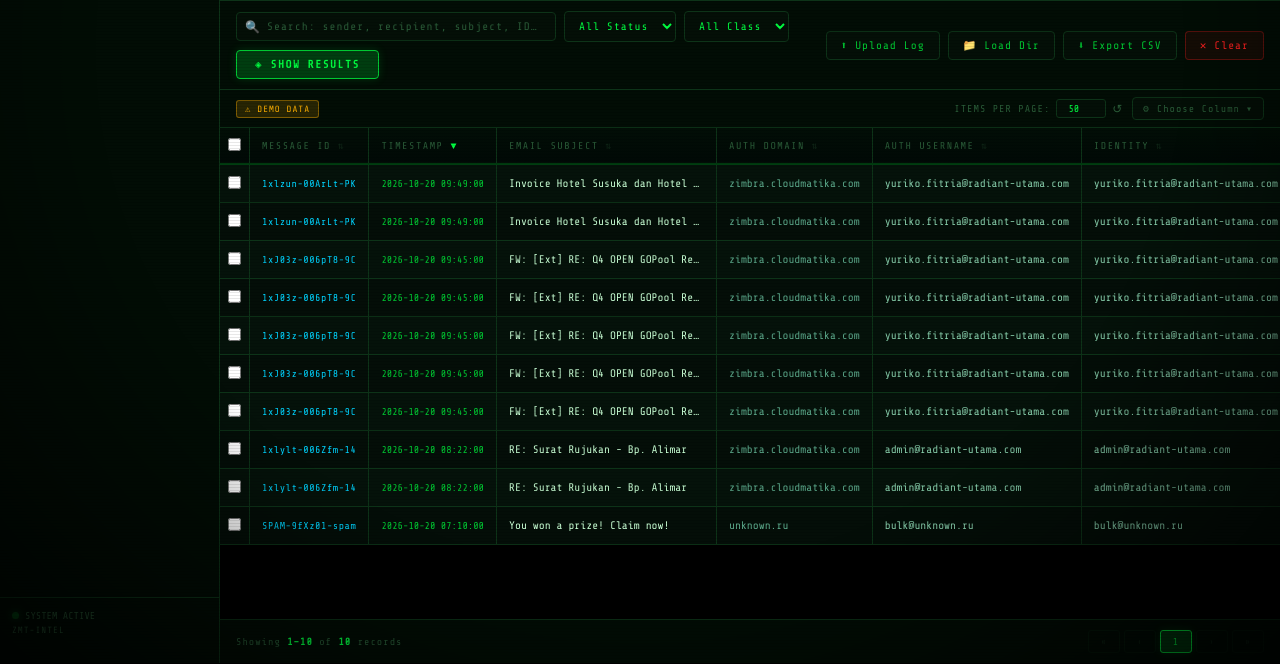
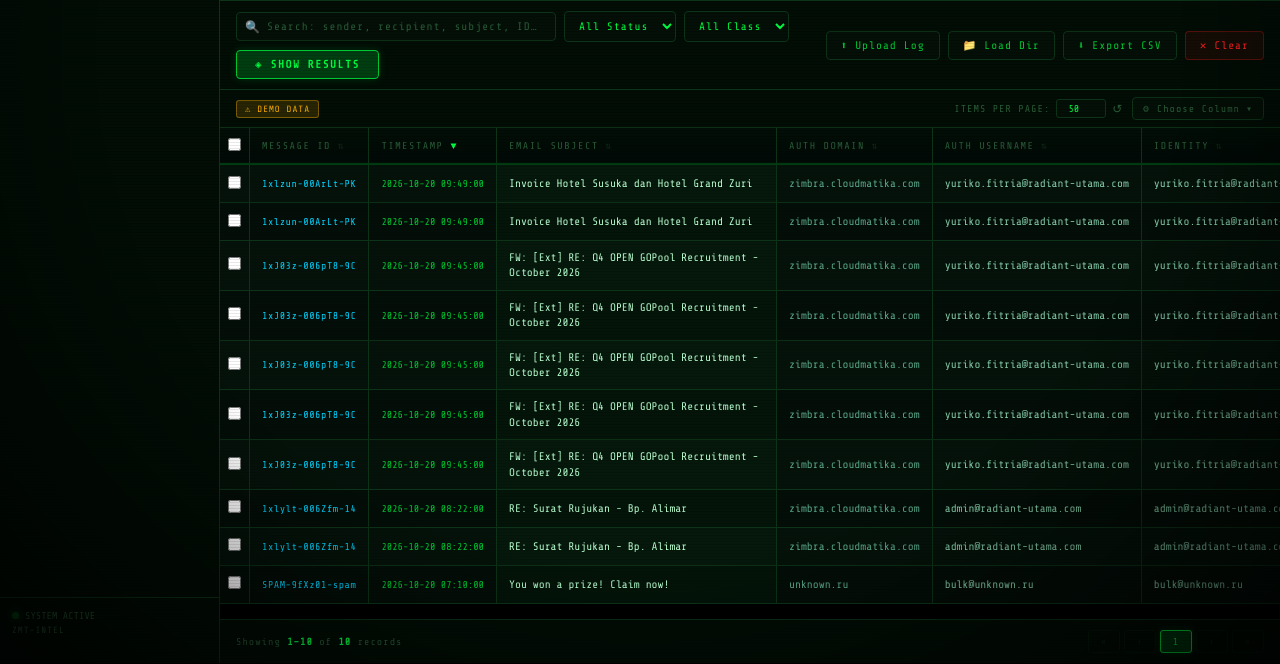
Before and after one commit to assyaref/zimbra-mail-tracker, a Flask app: page / in a window 1280 px wide. Shown: the part 565-1229 px from the top of the page. Run offline with Flask 3, Linux system fonts and the light colour scheme; parts of the project's set-up code (start-up, migrations or seed data) failed here and were passed over.

Commit message:
Style email subject column for readability

```diff
--- a/static/css/style.css
+++ b/static/css/style.css
@@ -697,6 +697,27 @@ td.td-check {
 
 .td-monospace { font-family: var(--font-mono); font-size: 10px; }
 
+/* Make the email subject easy to spot and read in the log table. */
+td.td-subject {
+  min-width: 280px;
+  max-width: 360px;
+  white-space: normal;
+  overflow: hidden;
+  text-overflow: clip;
+  background: rgba(0, 255, 65, 0.025);
+}
+.subject-text {
+  display: -webkit-box;
+  -webkit-box-orient: vertical;
+  -webkit-line-clamp: 2;
+  overflow: hidden;
+  color: #b8ffd0;
+  font-size: 11px;
+  line-height: 1.4;
+  overflow-wrap: anywhere;
+}
+tbody tr:hover .subject-text { color: var(--green); }
+
 /* Checkbox */
 input[type=checkbox] {
   accent-color: var(--green);
```
